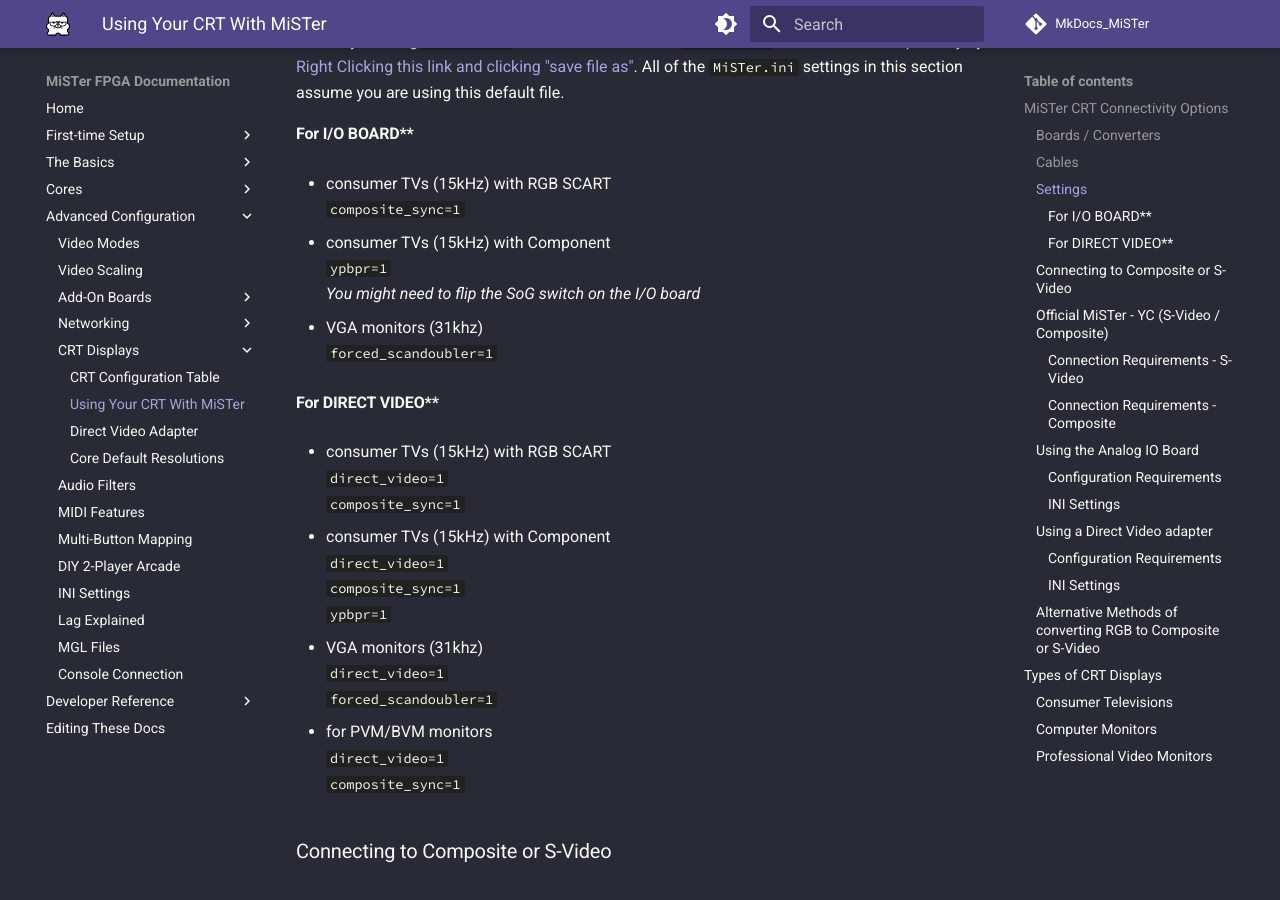
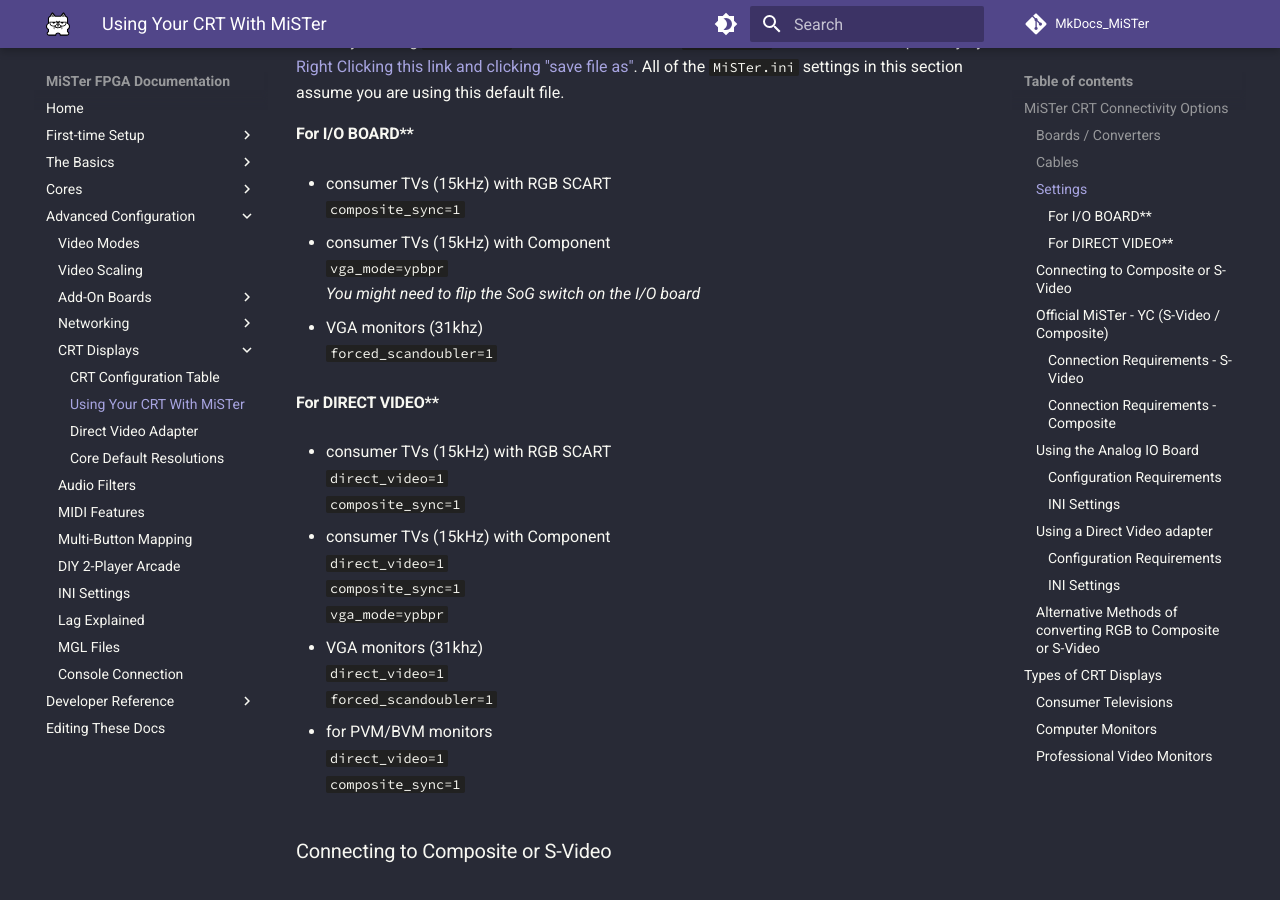
Before and after one commit to MiSTer-devel/MkDocs_MiSTer, an MkDocs documentation site: the page built from docs/advanced/crt.md, in a window 1280 px wide and 900 px high, scrolled down 1780 px. Built offline with MkDocs 1.6.1 and Material for MkDocs 9.7.7, drawn with Linux system fonts in a browser that asks for light colours; comment, search, counter and statistics services are not loaded.

Commit message:
Replace 'ypbpr=1' with 'vga_mode=ypbpr'

```diff
--- a/docs/advanced/crt.md
+++ b/docs/advanced/crt.md
@@ -51,7 +51,7 @@
   `composite_sync=1`
 
 * consumer TVs (15kHz) with Component
-  `ypbpr=1`
+  `vga_mode=ypbpr`
   *You might need to flip the SoG switch on the I/O board*
 
 * VGA monitors (31khz)
@@ -66,7 +66,7 @@
 * consumer TVs (15kHz) with Component
   `direct_video=1  `
   `composite_sync=1`
-  `ypbpr=1`
+  `vga_mode=ypbpr`
 
 * VGA monitors (31khz)
   `direct_video=1  `
```
